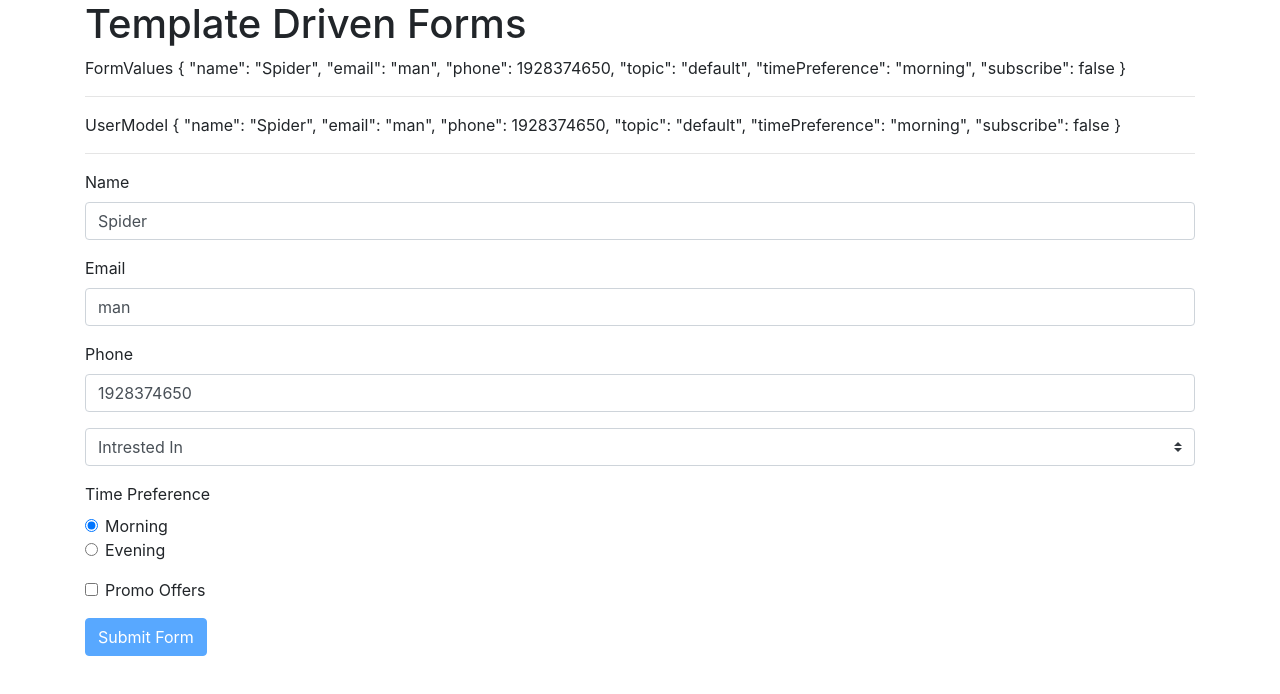
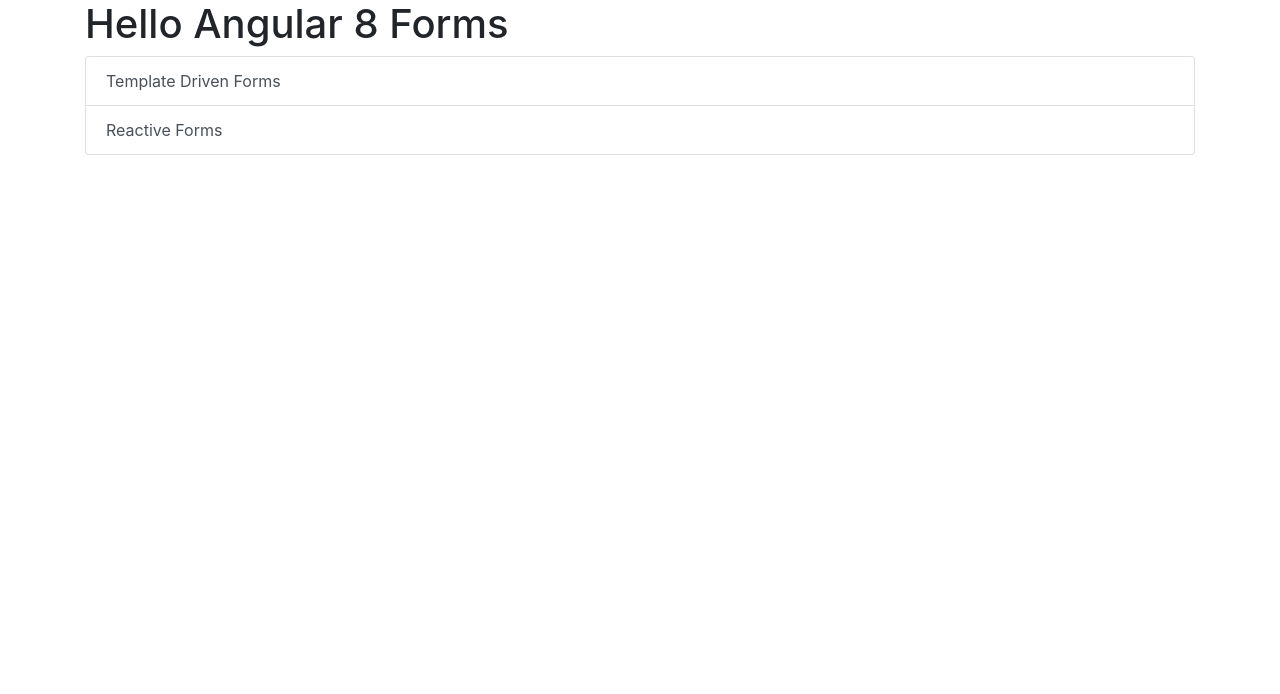
Before and after one commit to premrajah/angular-8-forms, an Angular app: page / in a window 1280 px wide. Shown: the top 694 px of the page. Built offline with nearby package versions, Linux system fonts and the light colour scheme.

Commit message:
Added home component Added reactive component

```diff
--- a/src/app/app.module.ts
+++ b/src/app/app.module.ts
@@ -6,10 +6,14 @@ import { AppRoutingModule } from './app-routing.module';
 import { AppComponent } from './app.component';
 import { TdfComponent } from './tdf/tdf.component';
 import { HttpClientModule } from '@angular/common/http';
+import { ReactiveComponent } from './reactive/reactive.component';
+import { HomeComponent } from './home/home.component';
 @NgModule({
   declarations: [
     AppComponent,
     TdfComponent,
+    ReactiveComponent,
+    HomeComponent,
   ],
   imports: [
     BrowserModule,
--- /dev/null
+++ b/src/app/home/home.component.html
@@ -0,0 +1,7 @@
+<div class="container">
+  <h1>Hello Angular 8 Forms</h1>
+  <div class="list-group">
+      <a class="list-group-item list-group-item-action" href="/tdf">Template Driven Forms</a>
+      <a class="list-group-item list-group-item-action" href="/reactive">Reactive Forms</a>
+  </div>
+</div>
--- /dev/null
+++ b/src/app/home/home.component.ts
@@ -0,0 +1,15 @@
+import { Component, OnInit } from '@angular/core';
+
+@Component({
+  selector: 'app-home',
+  templateUrl: './home.component.html',
+  styleUrls: ['./home.component.scss']
+})
+export class HomeComponent implements OnInit {
+
+  constructor() { }
+
+  ngOnInit() {
+  }
+
+}
--- /dev/null
+++ b/src/app/reactive/reactive.component.html
@@ -0,0 +1 @@
+<p>reactive works!</p>
--- /dev/null
+++ b/src/app/reactive/reactive.component.ts
@@ -0,0 +1,15 @@
+import { Component, OnInit } from '@angular/core';
+
+@Component({
+  selector: 'app-reactive',
+  templateUrl: './reactive.component.html',
+  styleUrls: ['./reactive.component.scss']
+})
+export class ReactiveComponent implements OnInit {
+
+  constructor() { }
+
+  ngOnInit() {
+  }
+
+}
```
Also changed, not shown: src/app/app-routing.module.ts (+6 -1 lines), src/app/home/home.component.scss (added), src/app/reactive/reactive.component.scss (added), 1 other file (tests, documents, lock files or other folders).
